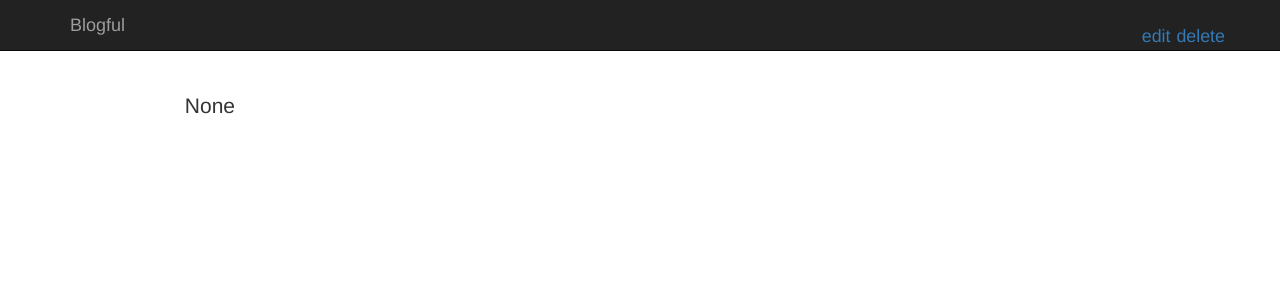
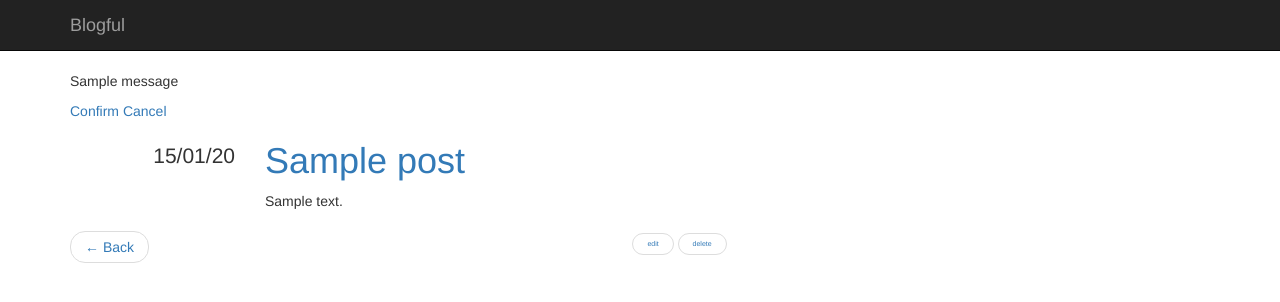
Before and after one commit to michaelreid/blogful, a Flask app: page /post/1 in a window 1280 px wide. Shown: the top 302 px of the page. Run offline with Flask 2, Linux system fonts and the light colour scheme; tables that the repository leaves empty hold one stand-in row (values such as "Sample post"); one stand-in notice (Sample message) is shown; some libraries are stand-ins or nearby versions.

Commit message:
Add funcionality of editing and deleting posts.

```diff
--- a/blog/static/css/main.css
+++ b/blog/static/css/main.css
@@ -2,3 +2,7 @@ div.metadata {
     margin-top: 20px;
     font-size: 1.5em;
 }
+
+.tiny {
+    font-size: .5em;
+}
--- a/blog/templates/base.html
+++ b/blog/templates/base.html
@@ -33,17 +33,7 @@
                 <div class="collapse navbar-collapse metadata">
                   <ul class="nav navbar-nav navbar-right">
 
-		   {# Need to work out how to work with urls #}
-		   {# {% if url_includes('/post') %} #}
-
-		   <a class="small" href="#">edit</a>
-
-		   <a class="small" href="#">delete</a>
-
-		    {# {% endif %} #}
-
-
-                    </ul>
+                  </ul>
                 </div>
             </div>
         </div>
--- a/blog/templates/edit_post.html
+++ b/blog/templates/edit_post.html
@@ -10,11 +10,11 @@
 <form role="form" method="POST">
   <div class="form-group">
     <label for="title">Title</label>
-    <input type="text" class="form-control" id="title" name="title" placeholder="{{ Post.title }}" required>
+    <input type="text" class="form-control" id="title" name="title" value="{{ post.title }}" required>
   </div>
   <div class="form-group">
     <label for="content">Content</label>
-    <textarea class="form-control" id="content" name="content" placeholder="{{ Post.content }}" rows="20" required></textarea>
+    <textarea class="form-control" id="content" name="content" rows="20" required>{{ post.content }}</textarea>
   </div>
   <button type="submit" class="btn btn-default">Submit</button>
 </form>
--- a/blog/templates/macros.html
+++ b/blog/templates/macros.html
@@ -1,6 +1,7 @@
-# declare a render_post macro that takes a post as argument
+{# declare a render_post macro that takes a post as argument #}
 {% macro render_post(post) %}
-
+{# import the posts.html page to access the single_post variable #}
+{% import 'posts.html' as posts %}
 
 <div class="row">
   <div class="col-md-2 text-right metadata">
--- a/blog/templates/single_post.html
+++ b/blog/templates/single_post.html
@@ -3,6 +3,32 @@
 
 {% block content %}
 
+{% with messages = get_flashed_messages() %}
+  {% if messages %}
+<div class="flashes">
+  {% for message in messages %}
+  <p>{{ message }}</p>
+  {% endfor %}
+  <a href="{{ url_for('confirm_delete', id=post.id) }}">Confirm</a>
+  <a href="{{ url_for('single_post', id=post.id) }}">Cancel</a>
+</div>
+{% endif %}
+{% endwith %}
+
 {{ macros.render_post(post) }}
 
+<div class="footer">
+
+  <ul class="pager">
+
+  <li class="previous">
+  <a href="{{ url_for('posts') }}">&larr; Back</a>
+  </li>
+
+   <li class="tiny"><a href="{{ url_for('edit_post_get', id=post.id ) }}">edit</a></li>
+   <li class="tiny"><a href="{{ url_for('delete_post', id=post.id) }}">delete</a></li>
+  </ul>
+
+</div>
+
 {% endblock %}
--- a/blog/views.py
+++ b/blog/views.py
@@ -7,6 +7,16 @@ from flask import render_template
 from blog import app
 from .database import session
 from .models import Post
+
+@app.context_processor
+def single_post():
+    return dict(single_post=True)
+
+
+
+###############################################
+      # # # VIEW ALL POSTS # # #
+###############################################
 
 # define the first view:
 @app.route("/")
@@ -41,25 +51,31 @@ def posts(page=1, paginate_by=10):
                            has_next=has_next,
                            has_prev=has_prev,
                            page=page,
-                           total_pages=total_pages
+                           total_pages=total_pages,
     )
 
+
+###############################################
+      # # # VIEW SINGLE POSTS # # #
+###############################################
 # define view for single post
-@app.route("/post/<id>")
+@app.route("/post/<int:id>")
 def single_post(id):
-    id = int(request.url[-1])
-    post = session.query(Post.id == id)
+    post = session.query(Post).get(id)
+    print post
     return render_template("single_post.html",
                            post=post
     )
 
-# define view for viewing Post form
+
+###############################################
+      # # # ADDING POSTS # # #
+###############################################
+# Define view for adding Posts, a form
 # the 'methods' argument in the decorator
-# defines this as only for GET calls to this view
 @app.route("/post/add", methods=["GET"])
 def add_post_get():
     return render_template("add_post.html")
-
 
 # now define POST method for /post/add
 import mistune
@@ -75,35 +91,55 @@ def add_post_post():
     session.commit()
     return redirect(url_for("posts"))
 
-# define view for editing Post form
+
+###############################################
+      # # # EDITING POSTS # # #
+###############################################
+# Define view for editing Post form
 # the 'methods' argument in the decorator
 # defines this as only for GET calls to this view
 @app.route("/post/<id>/edit", methods=["GET"])
-def edit_post_get():
-    return render_template("edit_post.html")
+def edit_post_get(id):
+    post = session.query(Post).get(id)
+    return render_template("edit_post.html", post=post)
 
 
-# now define POST method for /post/add
+# now define POST method for /post/add to save
+# the post to database
 import mistune
 from flask import request, redirect, url_for
 
 @app.route("/post/<id>/edit", methods=["POST"])
-def edit_post_post():
-    post = Post(
-        title=request.form["title"],
-        content=mistune.markdown(request.form["content"]),
-    )
-    session.add(post)
+def edit_post_post(id):
+    post = session.query(Post).get(id)
+
+    post.title = request.form["title"]
+
+    post.content=mistune.markdown(request.form["content"])
+
     session.commit()
     return redirect(url_for("posts"))
 
 
-# define view for deleting a post
-import ctypes
+###############################################
+      # # # DELETING POSTS # # #
+###############################################
 
-def confirm_box(title, text, style):
-    # define a confirmation box using ctypes module built-in
-    ctypes.wind11.user32.MessageBoxA(0, text, title, style)
+from flask import flash
 
-# @app.route("/post/<id>/delete")
-# def delete_post(id):
+# define view for deleting a post - flash
+# message asking user that they want to delete
+# the current post
+@app.route("/post/<id>/delete")
+def delete_post(id):
+    post = session.query(Post).get(id)
+    flash("Are you sure you want to delete this post?", category='warning')
+    return render_template("single_post.html",
+                           post=post
+    )
+
+@app.route('/post/<id>/confirm_delete')
+def confirm_delete(id):
+    session.query(Post).get(id).delete(synchronize_session=False)
+    session.commit()
+    return redirect(url_for('posts'))
```
